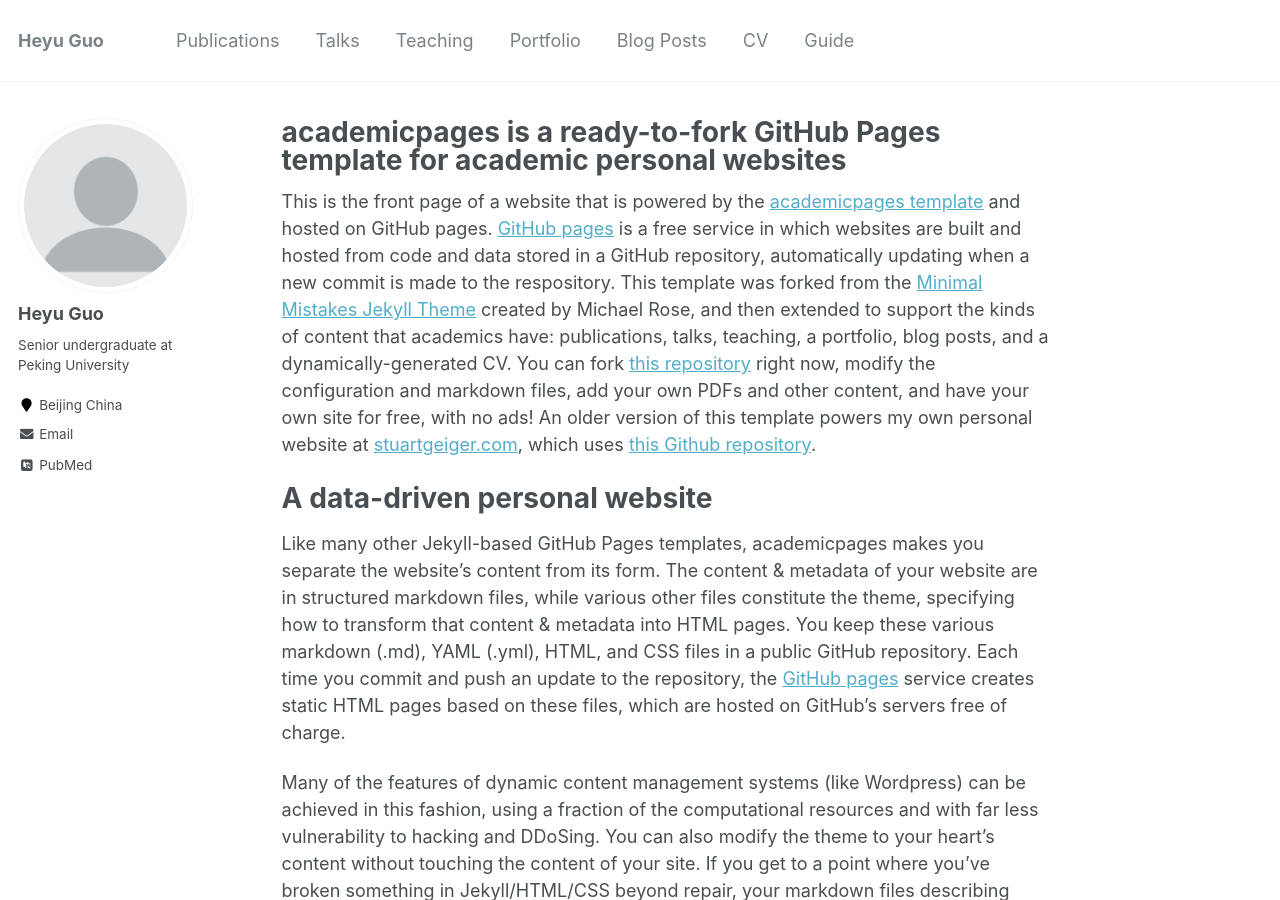
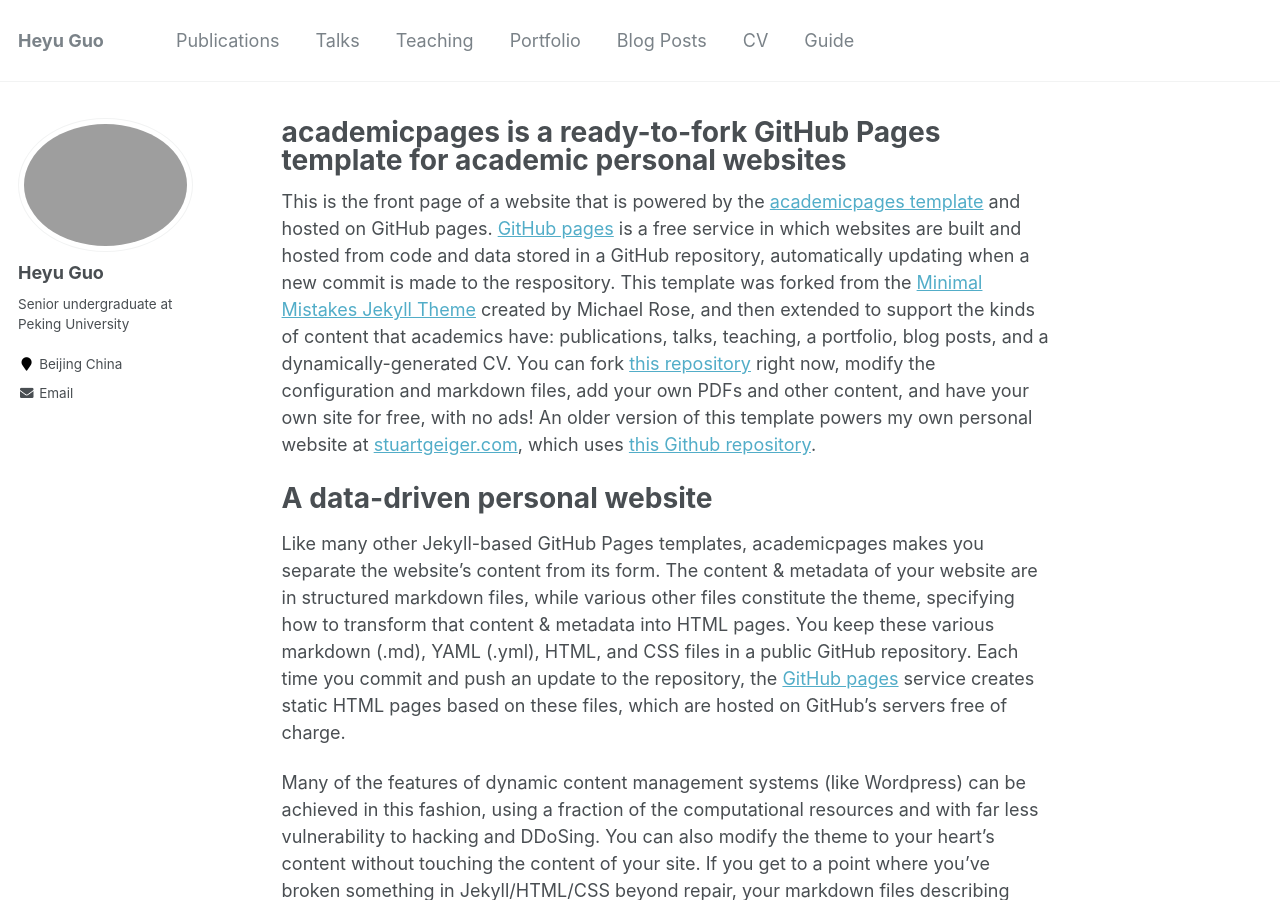
Before and after one commit to GuoHeyu/GuoHeyu.github.io, a Jekyll site: the page built from _pages/about.md, in a window 1280 px wide and 900 px high. Built offline with Jekyll 4.4.1, drawn with Linux system fonts in a browser that asks for light colours; some web fonts are replaced.

Commit message:
Update _config.yml

```diff
--- a/_config.yml
+++ b/_config.yml
@@ -81,11 +81,11 @@ analytics:
 # Site Author
 author:
   name             : "Heyu Guo"
-  avatar           : "profile.png"
+  avatar           : "profile.jpg"
   bio              : "Senior undergraduate at Peking University"
   location         : "Beijing China"
   employer         :
-  pubmed           : "https://www.ncbi.nlm.nih.gov/pubmed/?term=john+snow"
+  pubmed           :
   googlescholar    :
   email            : "1900012727@pku.edu.cn"
   researchgate     :  # example: "https://www.researchgate.net/profile/yourprofile"
```
